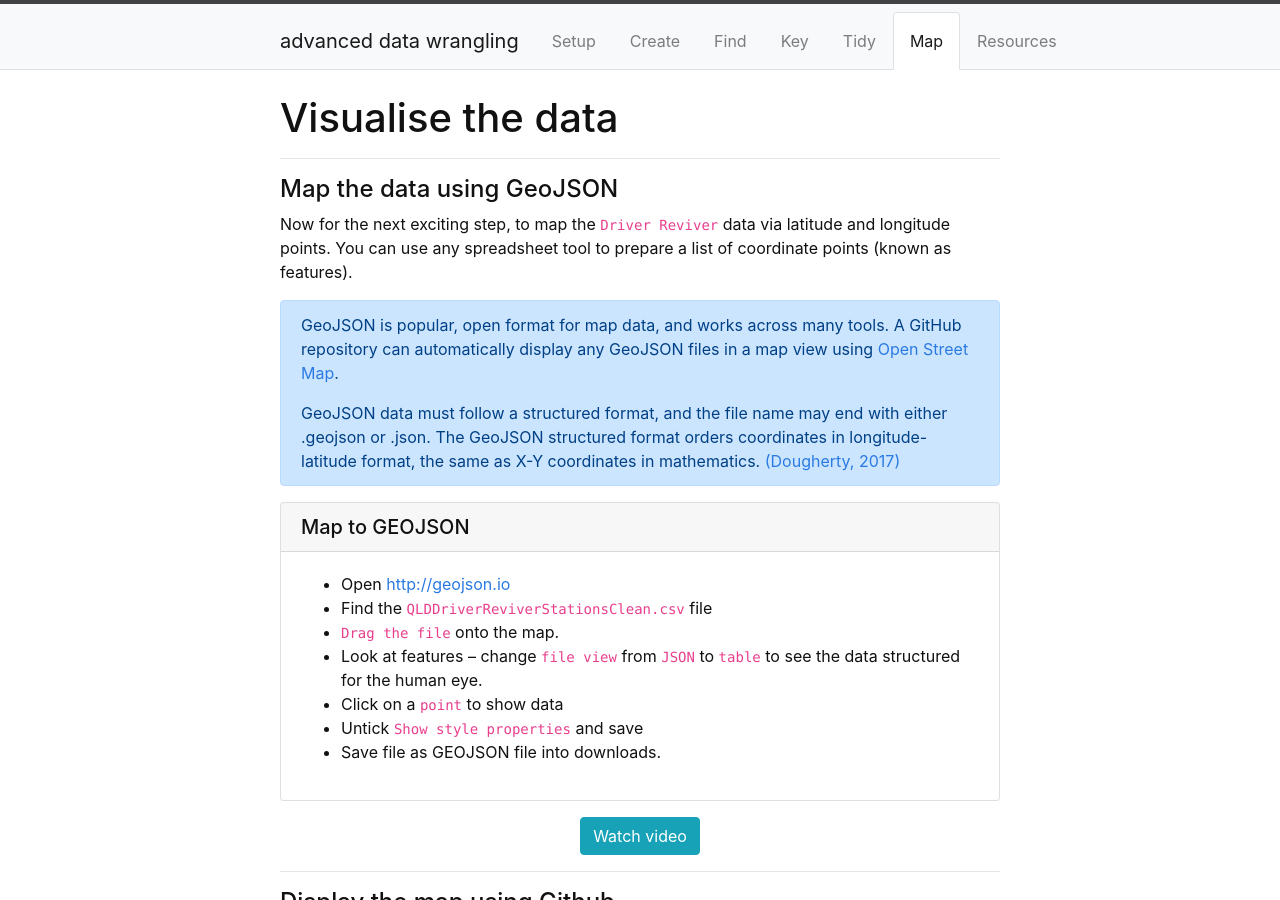
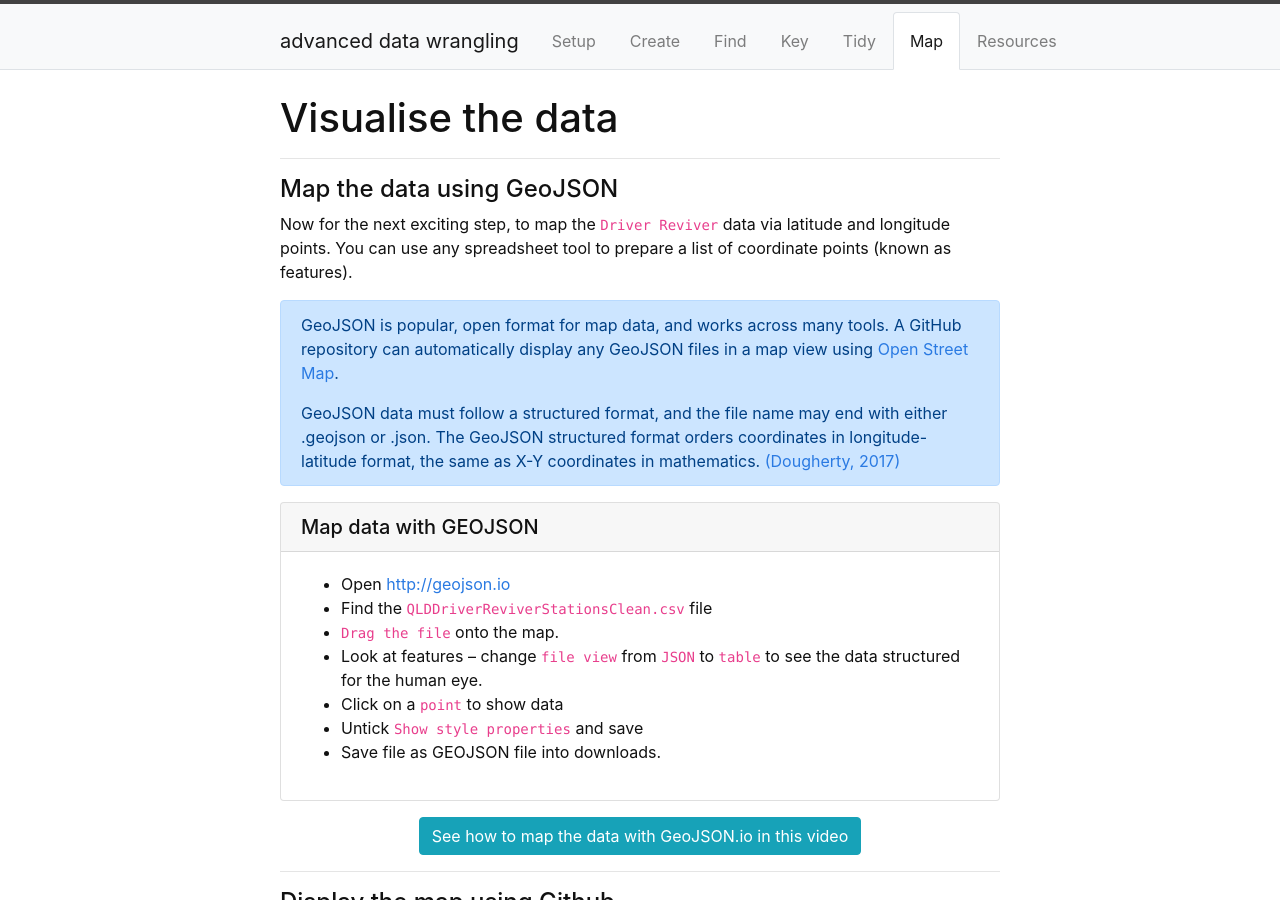
Before and after one commit to GULibrarySandbox/advanced-data-wrangle-old, a Jekyll site: the page built from content/6-lesson.md, in a window 1280 px wide and 900 px high. Built offline with Jekyll 4.4.1, drawn with Linux system fonts in a browser that asks for light colours.

Commit message:
Update 6-lesson.md

```diff
--- a/content/6-lesson.md
+++ b/content/6-lesson.md
@@ -21,9 +21,9 @@ GeoJSON data must follow a structured format, and the file name may end with eit
 - Look at features – change  `file view`  from  `JSON`  to  `table`  to see the data structured for the human eye.
 - Click on a  `point`  to show data
 - Untick  `Show style properties`  and save
-- Save file as GEOJSON file into downloads.{% endcapture %} {% include card.md header="Map to GEOJSON" text=text %}
+- Save file as GEOJSON file into downloads.{% endcapture %} {% include card.md header="Map data with GEOJSON" text=text %}
 
-{% include button.md text="Watch video" link="https://vimeo.com/425012075/174f63e945" color="info" %}
+{% include button.md text="See how to map the data with GeoJSON.io in this video" link="https://vimeo.com/425012075/174f63e945" color="info" %}
 
 ----
 #### Display the map using Github
```
